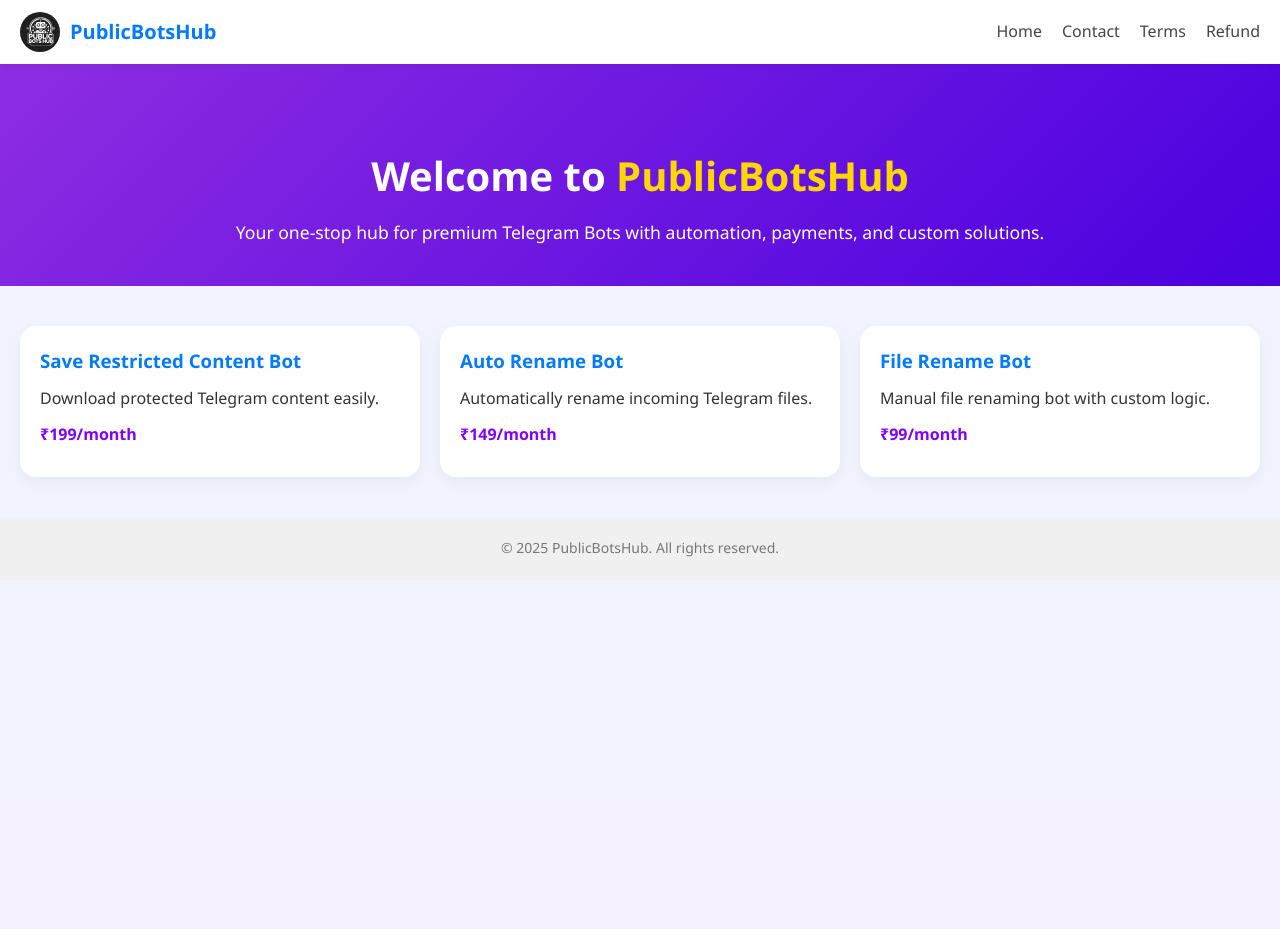
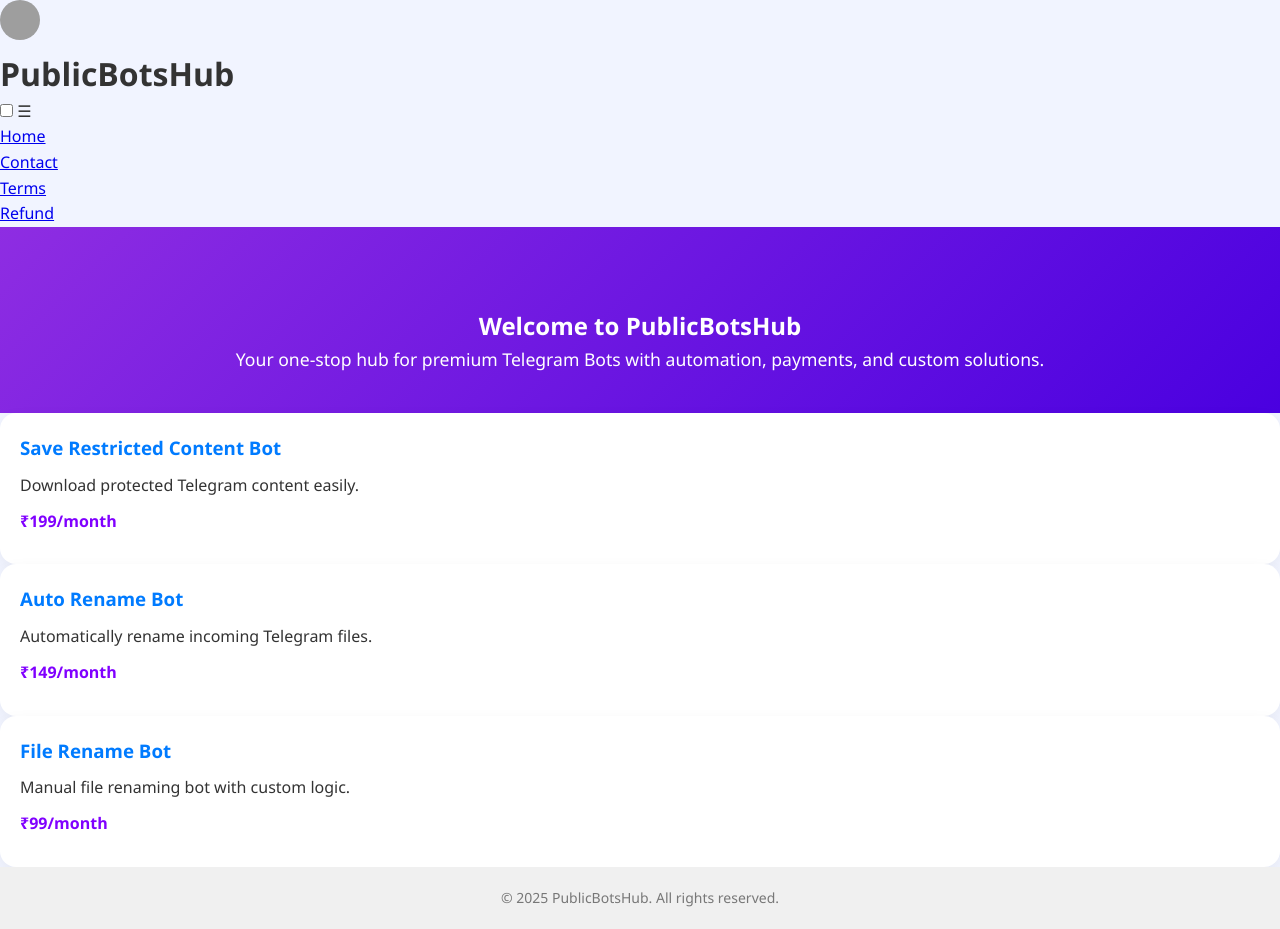
Before and after one commit to rehan-raxa/site, a Python web app: template templates/index.html in a window 1280 px wide. Before the commit the page ends 580 px from the top, so only its background shows below. Run offline with Jinja, Linux system fonts and the light colour scheme; the template is opened without the code that fills it, so the values that code supplies are empty; grey boxes are pictures that could not be loaded.

Commit message:
Update index.html

```diff
--- a/templates/index.html
+++ b/templates/index.html
@@ -1,35 +1,38 @@
 <!DOCTYPE html>
 <html lang="en">
 <head>
-    <meta charset="UTF-8">
-    <meta name="viewport" content="width=device-width, initial-scale=1.0">
+  <meta charset="UTF-8" />
+  <meta name="viewport" content="width=device-width, initial-scale=1.0" />
   <title>PublicBotsHub</title>
-    <link rel="stylesheet" href="{{ url_for('static', filename='style.css') }}">
+  <link rel="stylesheet" href="/static/style.css" />
 </head>
 <body>
-    <!-- Header / Navigation -->
-    <header class="navbar">
-        <div class="logo-container">
-            <img src="{{ url_for('static', filename='IMG_20250103_111839_599.jpg') }}" alt="Logo" class="logo-img">
-            <span class="site-title">PublicBotsHub</span>
+  <header>
+    <div class="container header">
+      <img src="/static/logo.png" alt="Logo" class="logo-img">
+      <h1>PublicBotsHub</h1>
+      <input type="checkbox" id="menu-toggle" />
+      <label for="menu-toggle" class="menu-icon">&#9776;</label>
+      <nav>
+        <ul>
+          <li><a href="/">Home</a></li>
+          <li><a href="/contact">Contact</a></li>
+          <li><a href="/terms">Terms</a></li>
+          <li><a href="/refund">Refund</a></li>
+        </ul>
+      </nav>
     </div>
-        <div class="menu-toggle" onclick="toggleMenu()">☰</div>
-        <nav id="menu" class="menu">
-            <a href="/">Home</a>
-            <a href="/contact">Contact</a>
-            <a href="/terms">Terms</a>
-            <a href="/refund">Refund</a>
-        </nav>
   </header>
 
-    <!-- Hero Section -->
   <section class="hero">
-        <h1>Welcome to <span class="highlight">PublicBotsHub</span></h1>
+    <div class="container">
+      <h2>Welcome to <span>PublicBotsHub</span></h2>
       <p>Your one-stop hub for premium Telegram Bots with automation, payments, and custom solutions.</p>
+    </div>
   </section>
 
-    <!-- Pricing Cards -->
-    <section class="cards-section">
+  <section class="pricing">
+    <div class="container">
       <div class="card">
         <h3>Save Restricted Content Bot</h3>
         <p>Download protected Telegram content easily.</p>
@@ -45,19 +48,13 @@
         <p>Manual file renaming bot with custom logic.</p>
         <p class="price">₹99/month</p>
       </div>
+    </div>
   </section>
 
-    <!-- Footer -->
   <footer>
-        <p>© 2025 PublicBotsHub. All rights reserved.</p>
+    <div class="container">
+      <p>&copy; 2025 PublicBotsHub. All rights reserved.</p>
+    </div>
   </footer>
-
-    <!-- Toggle Menu Script -->
-    <script>
-        function toggleMenu() {
-            const menu = document.getElementById("menu");
-            menu.classList.toggle("open");
-        }
-    </script>
 </body>
 </html>
```
Lines whose indentation alone changed are shown as unchanged.
